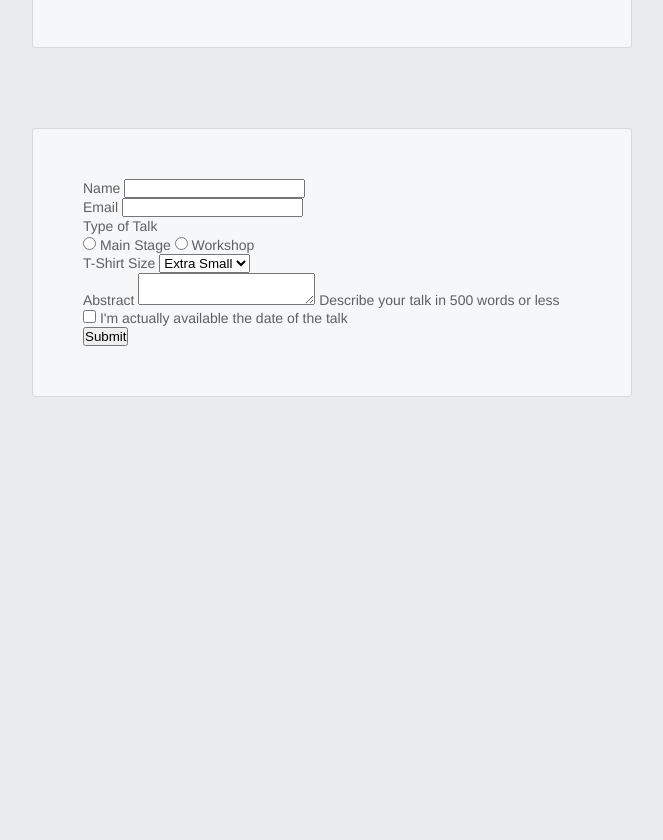
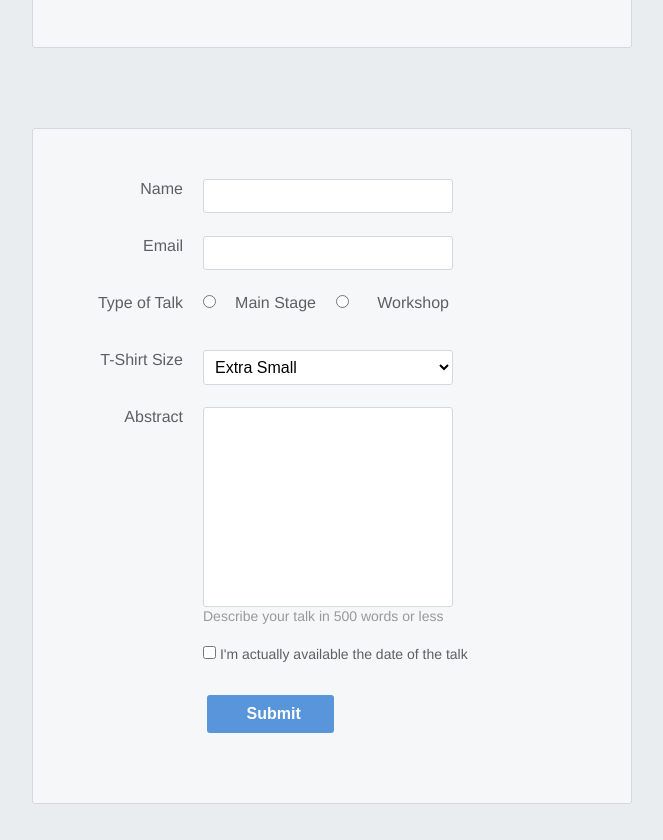
Before and after one commit to ganglinwu/intermediate_html_css_odinproj, a plain HTML site: page 09-interneting-is-hard-speaker-submission-form/reattempt/index.html in a window 1280 px wide. Shown: the part 220-1060 px from the top of the page, without its empty margins (308-971 px from the left). Before the commit the page ends 800 px from the top, so only its background shows below. Drawn offline with Linux system fonts and the light colour scheme.

Commit message:
Completed reattempt
I managed to recall maybe 30%. The rest was copy and paste

```diff
--- a/09-interneting-is-hard-speaker-submission-form/reattempt/index.html
+++ b/09-interneting-is-hard-speaker-submission-form/reattempt/index.html
@@ -26,9 +26,9 @@
                     <fieldset>
                         <legend>Type of Talk</legend>
                         <input type="radio" name="type-of-talk" id="main-stage" value="main-stage">
-                        <label for="main-stage">Main Stage</label>
+                        <label for="main-stage" class="radio-label">Main Stage</label>
                         <input type="radio" name="type-of-talk" id="workshop" value="workshop">
-                        <label for="workshop">Workshop</label>
+                        <label for="workshop" class="radio-label">Workshop</label>
                     </fieldset>
                 </li>
                 <li class="form-row">
@@ -45,12 +45,14 @@
                     <textarea name="abstract" id="abstract" name="abstract"></textarea>
                     <span>Describe your talk in 500 words or less</span>
                 </li>
-                <li class="form-row">
+                <li class="form-checkbox-row">
                     <input type="checkbox" name="availability" id="availability" value="available">
-                    <label for="availability">I'm actually available the date of the talk</label>
+                    <label class="checkbox-label" for="availability">I'm actually available the date of the talk</label>
                 </li>
                 <li class="form-row">
-                    <button type="submit">Submit</button>
+                    <div id="button-container">
+                        <button type="submit">Submit</button>
+                    </div>
                 </li>
             </ul>
         </form>
--- a/09-interneting-is-hard-speaker-submission-form/reattempt/style.css
+++ b/09-interneting-is-hard-speaker-submission-form/reattempt/style.css
@@ -41,6 +41,7 @@ body {
     padding: 50px;
 }
 
+
 h1 {
     font-size: 2rem;
 }
@@ -57,10 +58,129 @@ fieldset {
     border: none;
 }
 
+.form-row {
+    margin-bottom: 2.5rem;
+    display: flex;
+    flex-direction: column;
+    flex-wrap: wrap;
+    justify-content: flex-start;
+}
+
+.form-row input[type='text'],
+.form-row input[type='email'],
+.form-row select,
+.form-row textarea {
+    width: 100%;
+    font-size: 1rem;
+    padding: 7px;
+    border-radius: 3px;
+    background-color: #fff;
+    border: 1px solid #d6d9dc;
+}
+
+.form-row label {
+    font-size: 1rem;
+    margin-bottom: 1rem;
+}
+
+.form-row .radio-label,
+.form-row input[type='radio'] {
+    float: left;
+}
+
+.form-row .radio-label {
+    display: block;
+    font-size: 1rem;
+    padding: 0 20px 0 10px;
+}
+
+.form-row input[type='radio'] {
+    margin-top: 2px;
+}
+
+legend {
+    font-size: 1rem;
+    margin-bottom: 15px;
+}
+
+textarea {
+    resize: none;
+    min-height: 200px;
+}
+
+textarea + span {
+    color: #999;
+}
+
+.form-row input[type='checkbox'] {
+    display:flex;
+}
+
+.form-checkbox-row {
+    margin-bottom: 2rem;
+}
+
+button {
+    width: 50%;
+
+    font-size: 1rem;
+    font-weight: bold;
+
+    color: #fff;
+    background-color: #5995da;
+
+    border: none;
+    border-radius: 3px;
+
+    padding: 10px 40px;
+    cursor: pointer;
+}
+
+#button-container {
+    display: flex;
+    justify-content: center;
+}
 
 @media only screen and (min-width:700px) {
     .header,
     .form-container {
         width: 600px;
     }
+    .form-row {
+        flex-direction: row;
+        align-items: flex-start; /* To avoid stretching */
+        margin-bottom: 20px;
+      }
+    .form-row input[type='text'],
+    .form-row input[type='email'],
+    .form-row select,
+    .form-row textarea {
+      width: 250px;
+      height: initial;
+    }
+
+    .form-row label {
+        text-align: right;
+        width: 120px;
+        padding-right: 20px;
+    }
+
+    legend {
+        text-align: right;
+        width: 120px;
+        padding-right: 20px;
+        float: left;
+    }
+
+    span {
+        margin-left: 120px;
+    }
+
+    .form-checkbox-row {
+        margin-left: 120px;
+    }
+
+    button {
+        margin-left: 120px;
+    }
 }
```
